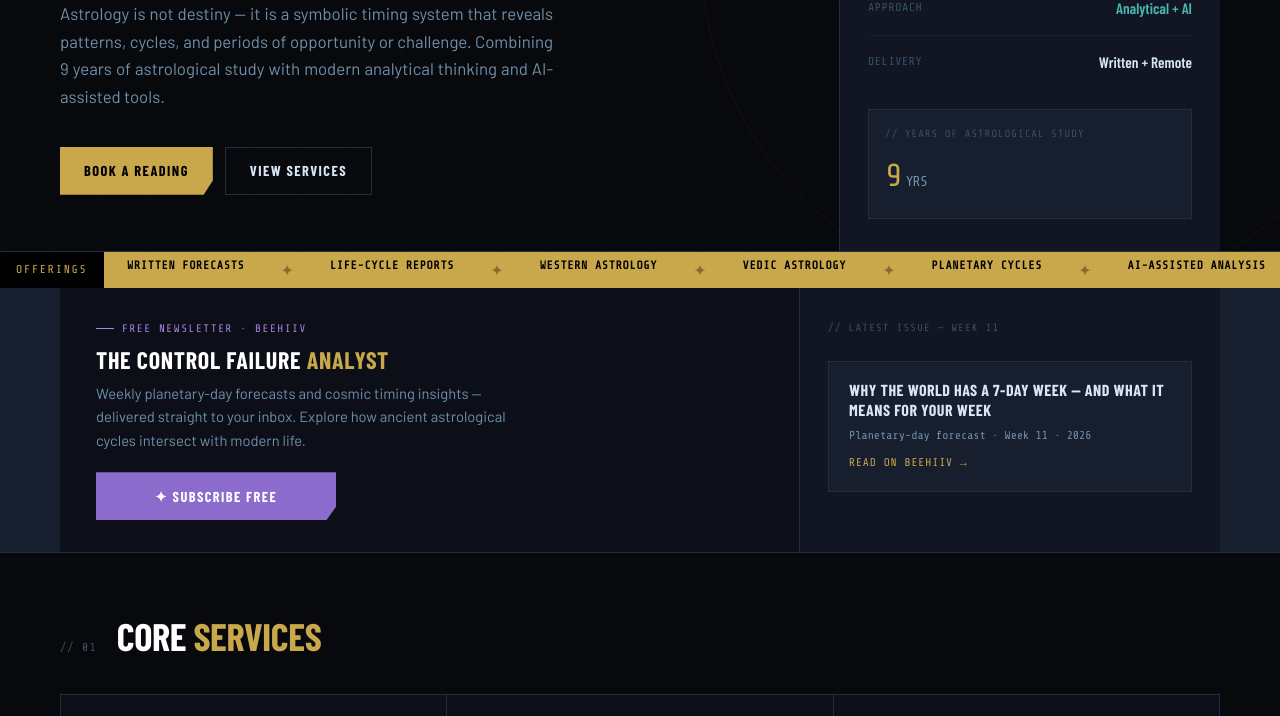
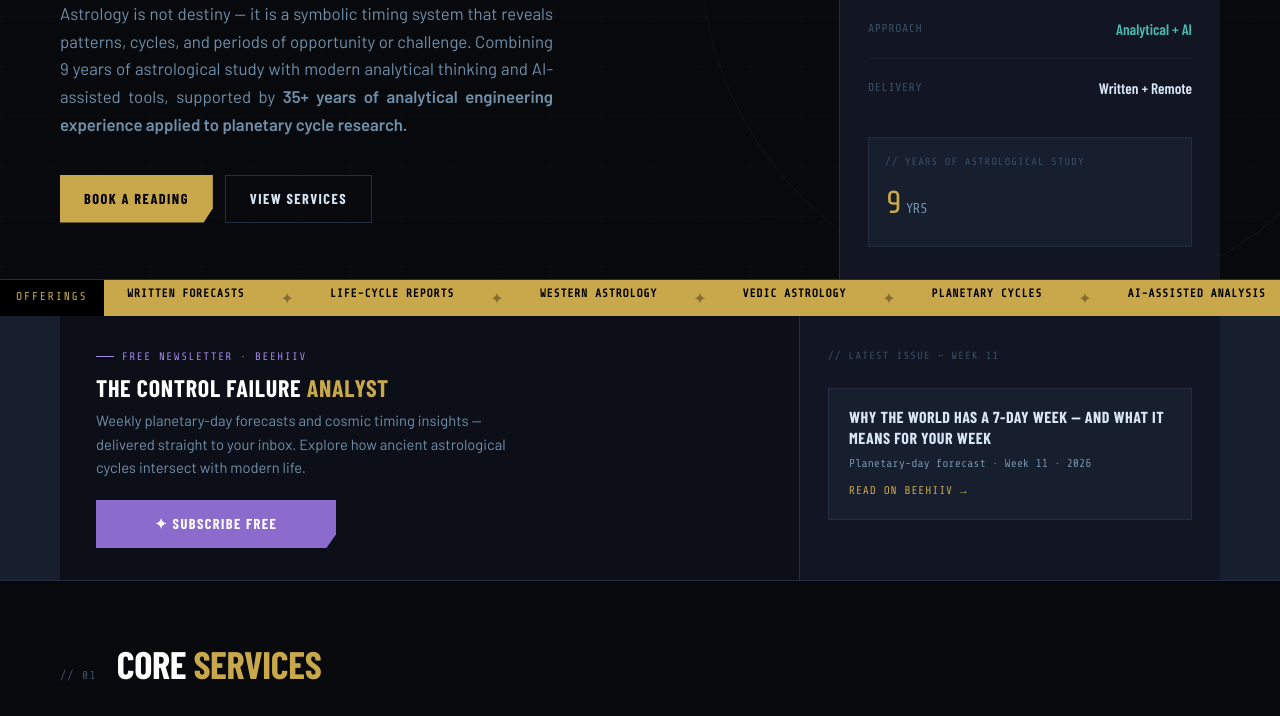
Before and after one commit to Moe1963/mojocontrolsolutions, a plain HTML site: page aung-kyaw-astrology/index.html in a window 1280 px wide. Shown: the part 384-1100 px from the top of the page. Drawn offline with nearby package versions, Linux system fonts and the light colour scheme; a web font is replaced by a local one.

Commit message:
Minor change!

```diff
--- a/aung-kyaw-astrology/index.html
+++ b/aung-kyaw-astrology/index.html
@@ -1103,8 +1103,9 @@
           <p class="lead">
             Astrology is not destiny — it is a symbolic timing system that reveals patterns,
             cycles, and periods of opportunity or challenge. Combining 9 years of astrological
-            study with modern analytical thinking and AI-assisted tools.
-          </p>
+            study with modern analytical thinking and AI-assisted tools, supported by
+            <strong>35+ years of analytical engineering experience applied to planetary cycle research.</strong>
+            </p>
           <div class="btn-row">
             <a class="btn btn-gold" href="#contact">Book a Reading</a>
             <a class="btn btn-ghost" href="#services">View Services</a>
```
